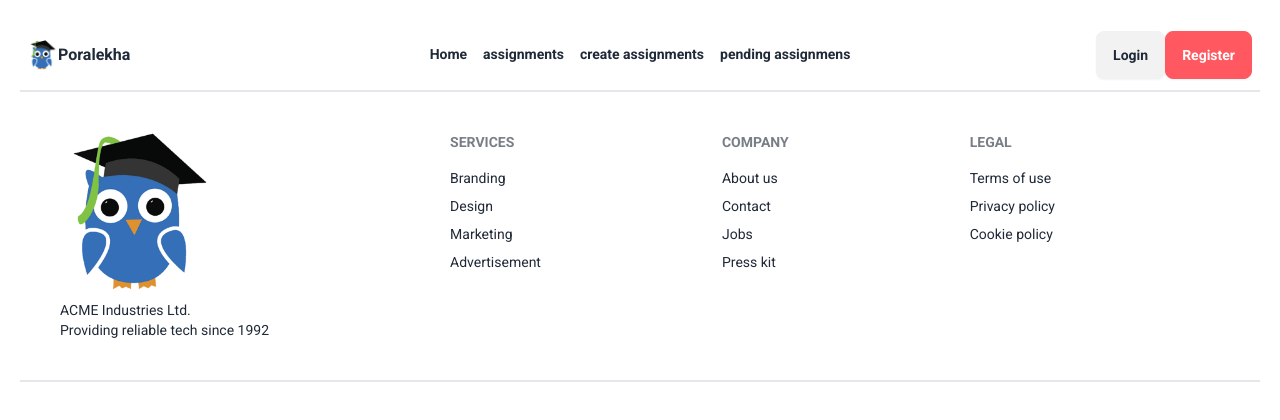
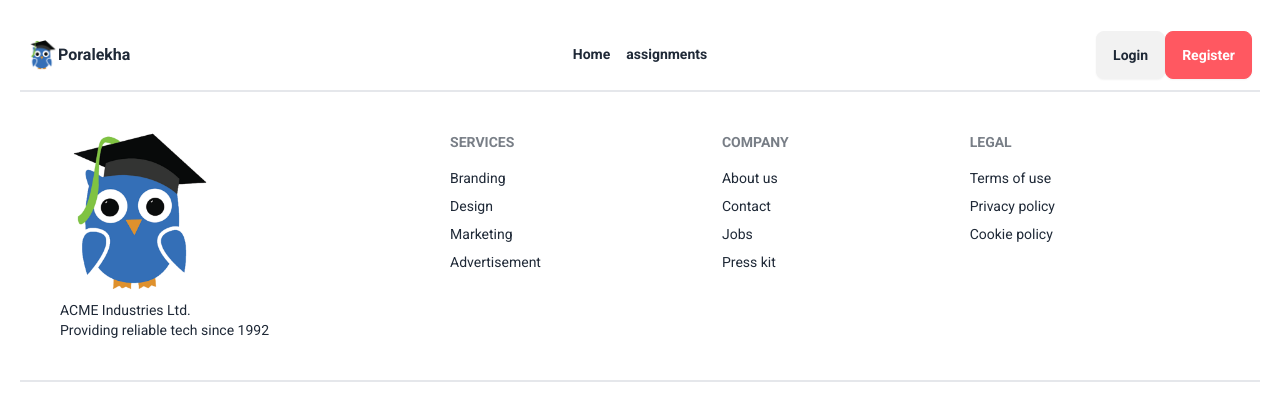
Before and after one commit to OMI786I/reset-assignment-11, a React (Vite) app: page / in a window 1280 px wide. Shown: the top 420 px of the page. Built offline with nearby package versions, Linux system fonts and the light colour scheme; no server answers.

Commit message:
done with navbar

```diff
--- a/src/Components/Navbar.jsx
+++ b/src/Components/Navbar.jsx
@@ -27,7 +27,22 @@ const Navbar = () => {
       </NavLink>
       <NavLink to="/pendingAssignments">
         <button className="hover:border-green-500 border-transparent border-b-2 duration-150 hover:text-green-500 font-bold p-2  focus:border-green-500 focus:text-green-500">
-          pending assignmens
+          pending assignments
+        </button>
+      </NavLink>
+    </div>
+  );
+
+  const navLink2 = (
+    <div className="flex-row md:flex-col gap-6  ">
+      <NavLink to="/">
+        <button className="hover:border-green-500 border-transparent border-b-2 duration-150 hover:text-green-500 font-bold p-2  focus:border-green-500 focus:text-green-500">
+          Home
+        </button>
+      </NavLink>
+      <NavLink to="/assignments">
+        <button className="hover:border-green-500 border-transparent border-b-2 duration-150 hover:text-green-500 font-bold p-2  focus:border-green-500 focus:text-green-500">
+          assignments
         </button>
       </NavLink>
     </div>
@@ -58,7 +73,7 @@ const Navbar = () => {
               tabIndex={0}
               className="menu menu-sm dropdown-content bg-base-100 rounded-box z-[1] mt-3 w-52 p-2 shadow"
             >
-              {navLink}
+              {user ? navLink : navLink2}
             </ul>
           </div>
           <div className="flex items-center ">
@@ -68,7 +83,9 @@ const Navbar = () => {
           </div>
         </div>
         <div className="navbar-center hidden lg:flex">
-          <ul className="menu menu-horizontal px-1">{navLink}</ul>
+          <ul className="menu menu-horizontal px-1">
+            {user ? navLink : navLink2}
+          </ul>
         </div>
         <div className="navbar-end gap-2">
           {user ? (
```
